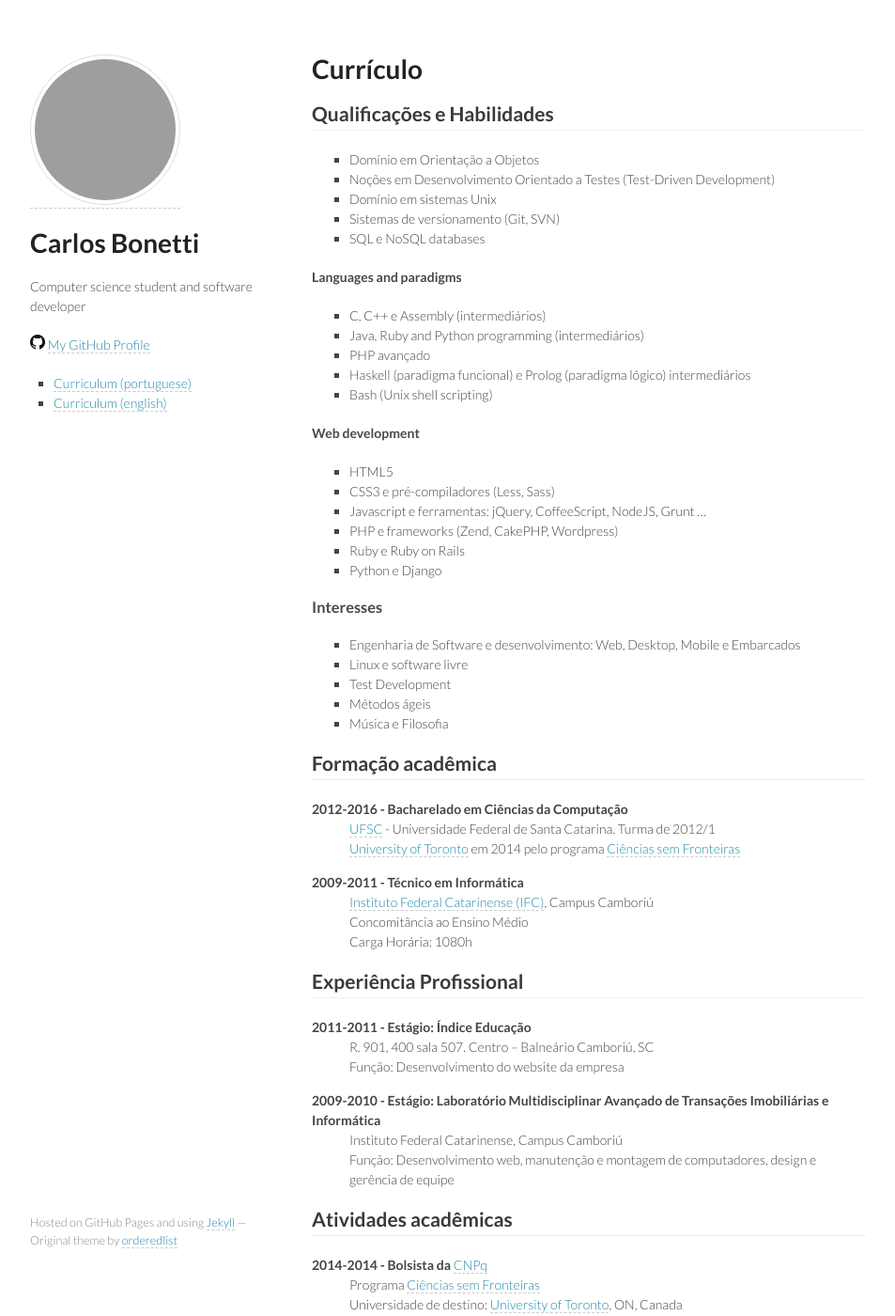
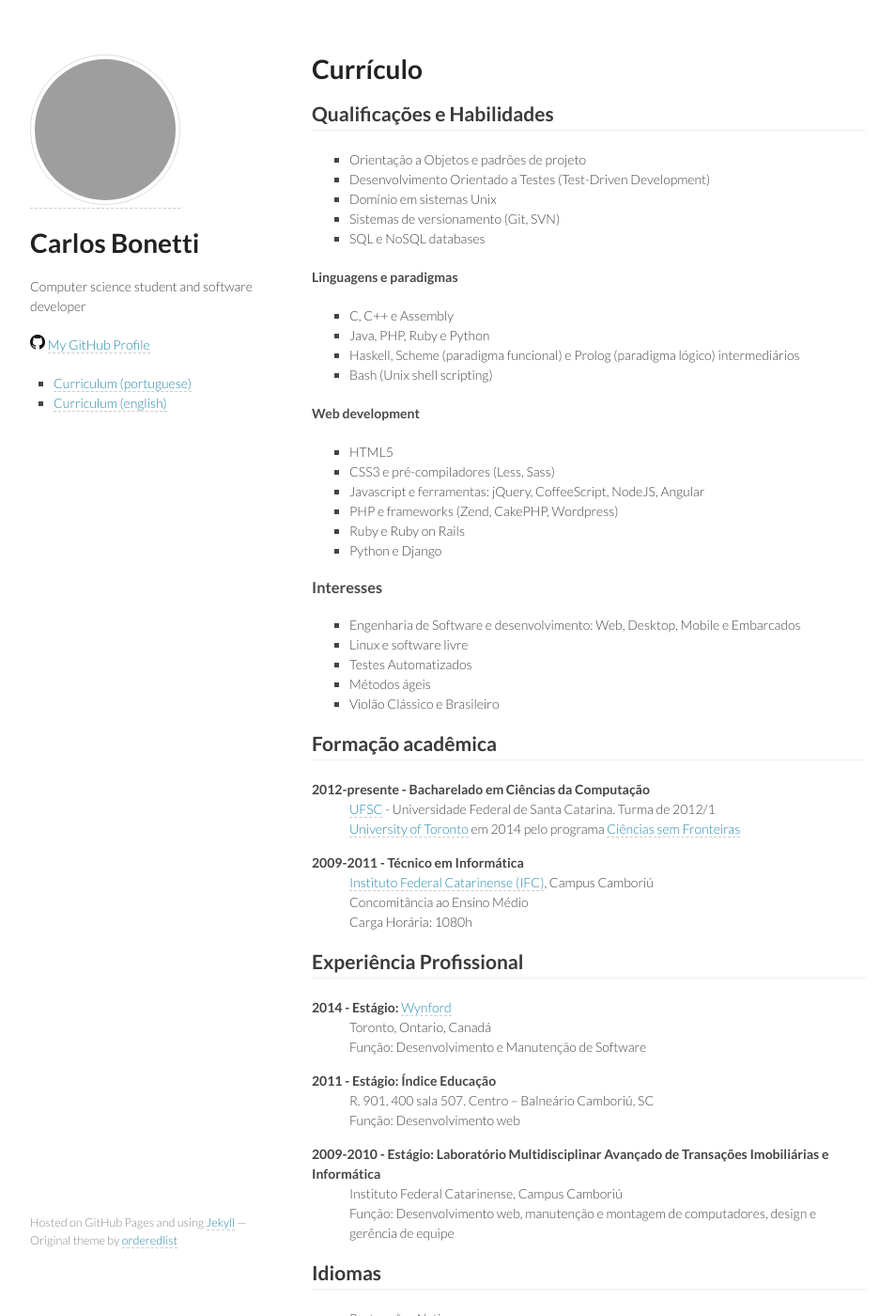
Before and after one commit to CarlosBonetti/carlosbonetti.github.io, a Jekyll site: the page built from curriculum_pt.md, in a window 1280 px wide and 1400 px high. Shown: the whole window at 94% size, without its empty margins (163-1116 px from the left). Built offline with Jekyll 4.4.1, drawn with Linux system fonts in a browser that asks for light colours; some of the changed text lies outside the part shown; grey boxes are pictures that could not be loaded.

Commit message:
Curriculum updated

```diff
--- a/curriculum_pt.md
+++ b/curriculum_pt.md
@@ -7,25 +7,24 @@ title: Currículo | Carlos Bonetti
 
 ## Qualificações e Habilidades
 
-* Domínio em Orientação a Objetos
-* Noções em Desenvolvimento Orientado a Testes (Test-Driven Development)
+* Orientação a Objetos e padrões de projeto
+* Desenvolvimento Orientado a Testes (Test-Driven Development)
 * Domínio em sistemas Unix
 * Sistemas de versionamento (Git, SVN)
 * SQL e NoSQL databases
 
-#### Languages and paradigms
+#### Linguagens e paradigmas
 
-* C, C++ e Assembly (intermediários)
-* Java, Ruby and Python programming (intermediários)
-* PHP avançado
-* Haskell (paradigma funcional) e Prolog (paradigma lógico) intermediários
+* C, C++ e Assembly
+* Java, PHP, Ruby e Python
+* Haskell, Scheme (paradigma funcional) e Prolog (paradigma lógico) intermediários
 * Bash (Unix shell scripting)
 
 #### Web development
 
 * HTML5
 * CSS3 e pré-compiladores (Less, Sass)
-* Javascript e ferramentas: jQuery, CoffeeScript, NodeJS, Grunt ...
+* Javascript e ferramentas: jQuery, CoffeeScript, NodeJS, Angular
 * PHP e frameworks (Zend, CakePHP, Wordpress)
 * Ruby e Ruby on Rails
 * Python e Django
@@ -34,13 +33,13 @@ title: Currículo | Carlos Bonetti
 
 * Engenharia de Software e desenvolvimento: Web, Desktop, Mobile e Embarcados
 * Linux e software livre
-* Test Development
+* Testes Automatizados
 * Métodos ágeis
-* Música e Filosofia
+* Violão Clássico e Brasileiro
 
 ## Formação acadêmica
 
-2012-2016 - Bacharelado em Ciências da Computação
+2012-presente - Bacharelado em Ciências da Computação
 : [UFSC](http://ufsc.br) - Universidade Federal de Santa Catarina. Turma de 2012/1
 : [University of Toronto](http://www.utoronto.ca/) em 2014 pelo programa [Ciências sem Fronteiras](http://www.cienciasemfronteiras.gov.br/)
 
@@ -51,17 +50,26 @@ title: Currículo | Carlos Bonetti
 
 ## Experiência Profissional
 
-2011-2011 - Estágio: Índice Educação
+2014 - Estágio: [Wynford](http://www.wynfordtwg.com/)
+: Toronto, Ontario, Canadá
+: Função: Desenvolvimento e Manutenção de Software
+
+2011 - Estágio: Índice Educação
 : R. 901, 400 sala 507. Centro – Balneário Camboriú, SC
-: Função: Desenvolvimento do website da empresa
+: Função: Desenvolvimento web
 
 2009-2010 - Estágio: Laboratório Multidisciplinar Avançado de Transações Imobiliárias e Informática
 : Instituto Federal Catarinense, Campus Camboriú
 : Função: Desenvolvimento web, manutenção e montagem de computadores, design e gerência de equipe
 
+## Idiomas
+
+* Português - Nativo
+* Inglês - Fluente
+
 ## Atividades acadêmicas
 
-2014-2014 - Bolsista da [CNPq](http://www.cnpq.br/)
+2014 - Bolsista da [CNPq](http://www.cnpq.br/)
 : Programa [Ciências sem Fronteiras](http://www.cienciasemfronteiras.gov.br/)
 : Universidade de destino: [University of Toronto](http://www.utoronto.ca/), ON, Canada
 
@@ -76,18 +84,13 @@ title: Currículo | Carlos Bonetti
 ### Apresentações de Trabalhos e Premiações
 
 2011 - III FIICE - Feira Interna de Iniciação Científica e Extensão do Instituto Federal Catarinense – Campus Camboriú
-: Projeto: _"DICCA#4: Desafio Interno do Instituto Federal Catarinense Campus Camboriú"_ \[[website do projeto](http://www.ifc-camboriu.edu.br/dicca/)\]
+: Projeto: _"DICCA#4: Desafio Interno do Instituto Federal Catarinense Campus Camboriú"_
 : Premiação: 1º lugar na categoria “Extensão”
 
-2010 - IV [MICTI](http://www.biblioteca.ifc-camboriu.edu.br/micti/) - Mostra Nacional de Iniciação Científica e Tecnológica Interdisciplinar
+2010 - IV MICTI - Mostra Nacional de Iniciação Científica e Tecnológica Interdisciplinar
 : Projeto: _"O uso das novas tecnologias da internet no processo de ensino-aprendizagem"_
 : Premiação: 3º lugar na área “Tecnologia Educacional”
 
 2010 - II FIICE - Feira Interna de Iniciação Científica e Extensão do Instituto Federal Catarinense – Campus Camboriú
 : Projeto: _"O uso das novas tecnologias da internet no processo de ensino-aprendizagem"_
 : Premiação: 3º lugar na área “Informática”
-
-## Idiomas
-
-* Português - Nativo
-* Inglês - Avançado
```
Also changed, not shown: curriculum_en.md (+23 -19 lines).
